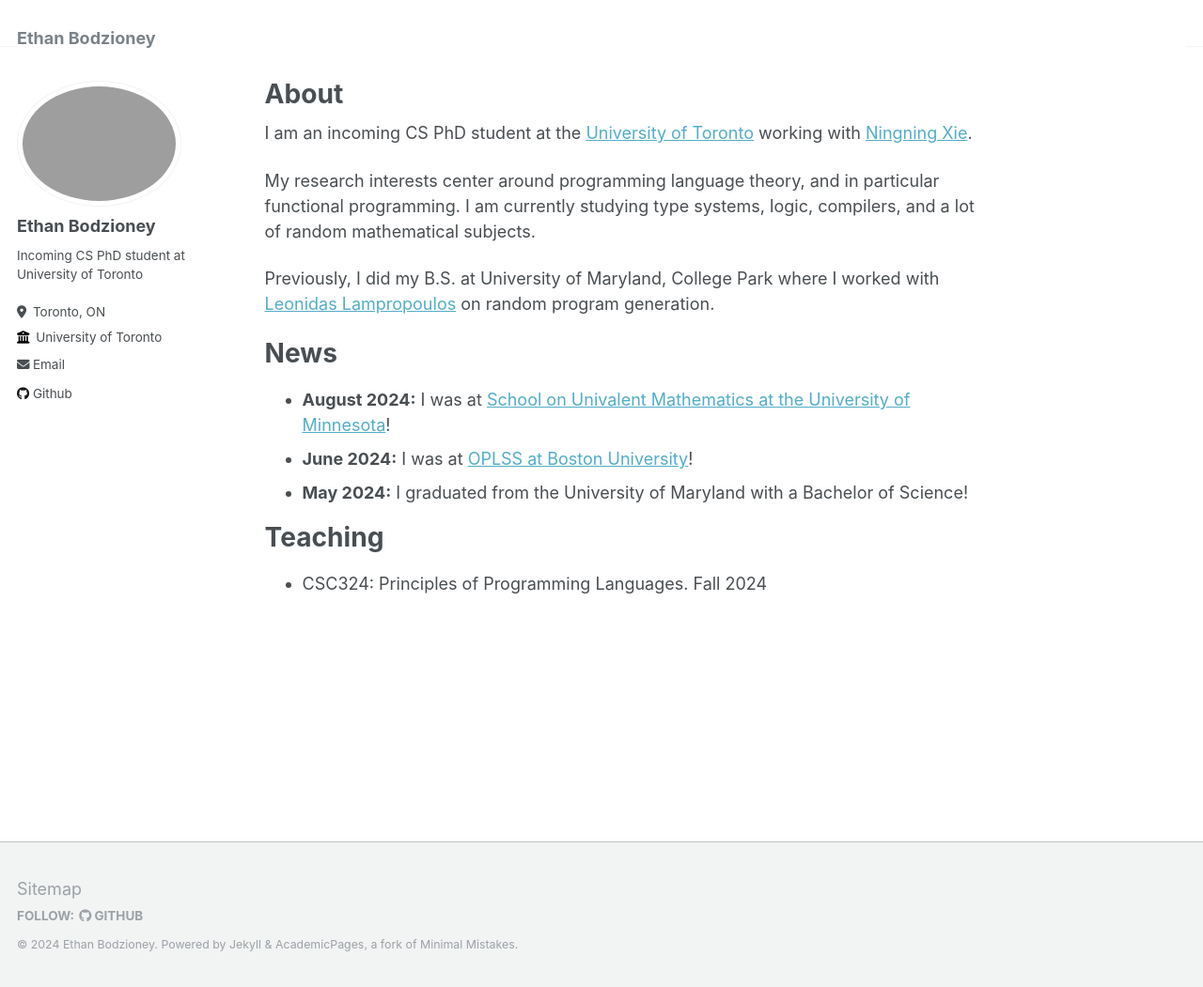
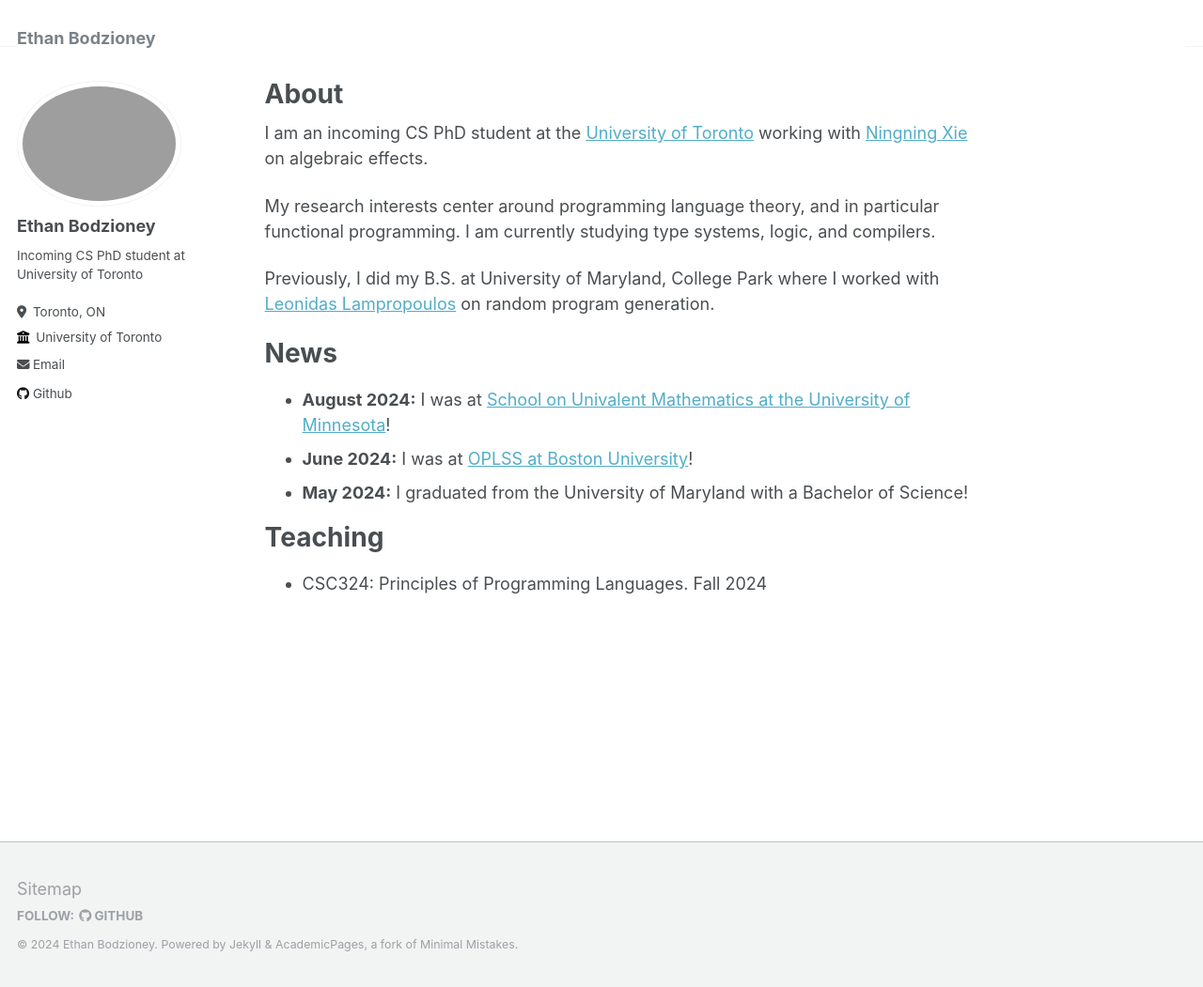
Before and after one commit to bodzioney/bodzioney.github.io, a Jekyll site: the page built from _pages/about.md, in a window 1280 px wide and 1051 px high. Shown: the whole window at 94% size. Built offline with Jekyll 4.4.1, drawn with Linux system fonts in a browser that asks for light colours.

Commit message:
Add effects

```diff
--- a/_pages/about.md
+++ b/_pages/about.md
@@ -7,9 +7,9 @@
   - /about.html
 ---
 
-I am an incoming CS PhD student at the [University of Toronto](https://www.utoronto.ca/) working with [Ningning Xie](https://xnning.github.io/).
+I am an incoming CS PhD student at the [University of Toronto](https://www.utoronto.ca/) working with [Ningning Xie](https://xnning.github.io/) on algebraic effects.
 
-My research interests center around programming language theory, and in particular functional programming. I am currently studying type systems, logic, compilers, and a lot of random mathematical subjects.
+My research interests center around programming language theory, and in particular functional programming. I am currently studying type systems, logic, and compilers.
 
 Previously, I did my B.S. at University of Maryland, College Park where I worked with [Leonidas Lampropoulos](https://lemonidas.github.io/) on random program generation.
 
```
